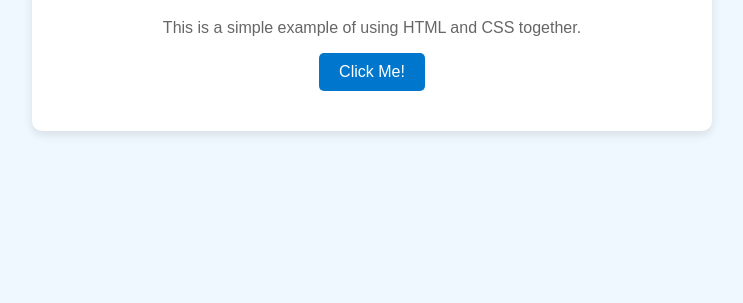
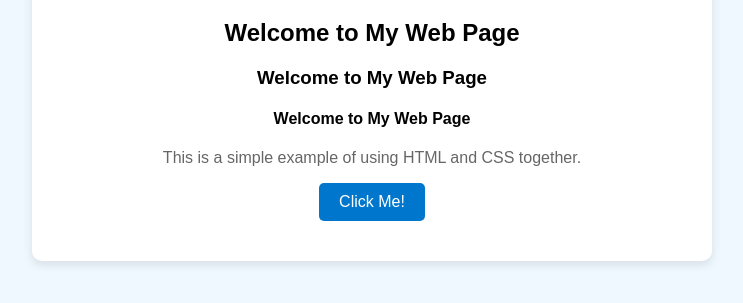
Before and after one commit to yulifrank/newProject, a plain HTML site: page index.html in a window 1280 px wide. Shown: the part 201-504 px from the top of the page, without its empty margins (268-1011 px from the left). Drawn offline with Linux system fonts and the light colour scheme.

Commit message:
chhanges at index.html

```diff
--- a/index.html
+++ b/index.html
@@ -8,6 +8,9 @@
 <body>
     <div class="container">
         <h1>Welcome to My Web Page</h1>
+        <h2>Welcome to My Web Page</h2>
+        <h3>Welcome to My Web Page</h3>
+        <h4>Welcome to My Web Page</h4>
         <p>This is a simple example of using HTML and CSS together.</p>
         <button class="btn">Click Me!</button>
     </div>
```
